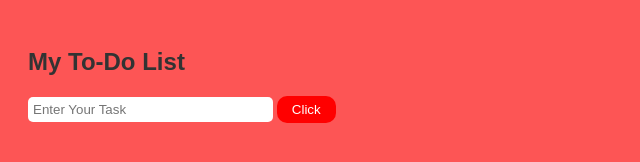
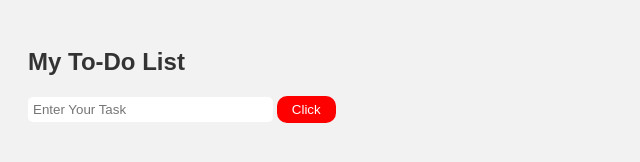
Before and after one commit to Vjamiu/myFiles-code, a plain HTML site: page index.html in a window 1280 px wide. Shown: the whole page, without its empty margins (0-640 px from the left). Drawn offline with Linux system fonts and the light colour scheme.

Commit message:
Update index.html

```diff
--- a/index.html
+++ b/index.html
@@ -15,7 +15,7 @@
 
     body{
         height: 100vh;
-        background-color:#fd5555;
+        background-color:#f2f2f2;
     }
 </style>
 <body>
```
